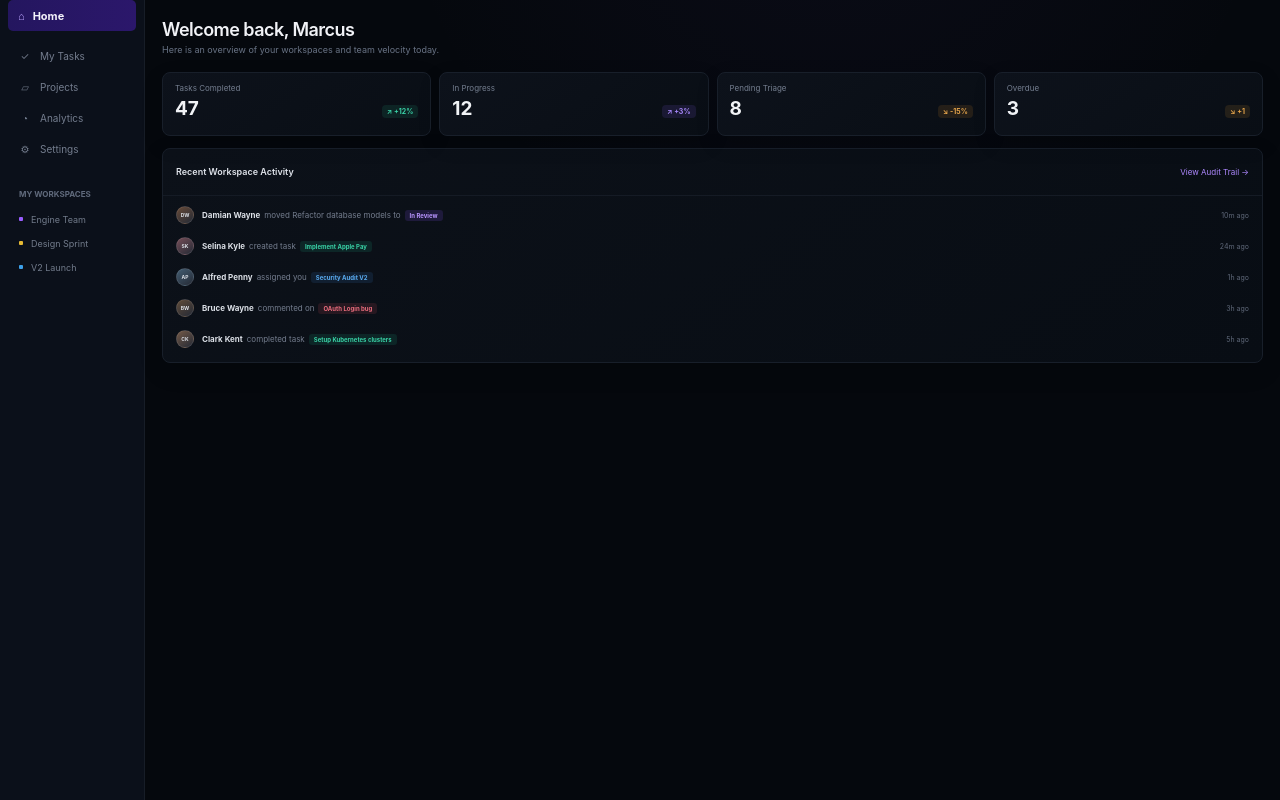
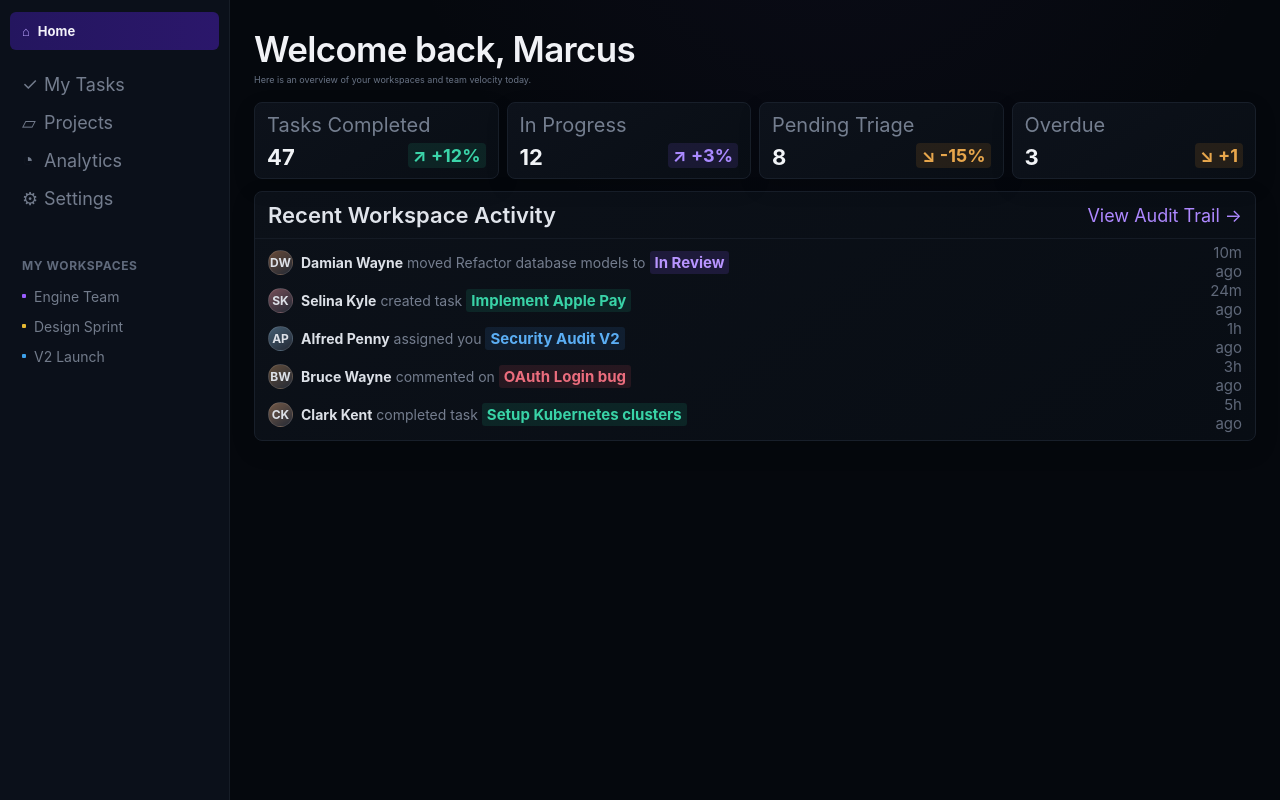
Before and after one commit to kauamarkkes/Chekou, a React (Vite) app in the folder frontend/: page / in a window 1280 px wide. Built offline with nearby package versions, Linux system fonts and the light colour scheme.

Commit message:
fontes maiores

```diff
--- a/frontend/src/global.css
+++ b/frontend/src/global.css
@@ -101,25 +101,25 @@ code, .counter {
 
 /* ===== 4. SIDEBAR ===== */
 .sidebar {
-  width: 145px;
-  min-width: 145px;
+  width: 230px;
+  min-width: 230px;
   min-height: 100vh;
-  padding: 0 9px;
+  padding: 12px 10px;
   background: var(--fundo-sidebar);
   border-right: 1px solid var(--border-color);
 }
 
 .brand {
-  height: 31px;
-  margin: 0 -1px 10px;
-  padding: 0 10px;
+  height: 38px;
+  margin-bottom: 16px;
+  padding: 0 12px;
   display: flex;
   align-items: center;
   gap: 8px;
-  border-radius: 5px;
+  border-radius: 6px;
   background: linear-gradient(90deg, #24165f, #2b176b);
   color: #f3f2fa;
-  font-size: 11px;
+  font-size: 13px;
   font-weight: 700;
 }
 
@@ -134,14 +134,14 @@ code, .counter {
 }
 
 .nav-item {
-  height: 29px;
-  padding: 0 10px;
+  height: 36px;
+  padding: 0 12px;
   display: flex;
   align-items: center;
-  gap: 9px;
-  border-radius: 5px;
+  gap: 10px;
+  border-radius: 6px;
   color: var(--texto-secundario);
-  font-size: 10px;
+  font-size: 18px;
 }
 
 .nav-item:hover {
@@ -160,24 +160,45 @@ code, .counter {
 }
 
 .section-title {
-  padding: 0 10px 8px;
+  padding: 16px 12px 8px;
   color: #606a7c;
-  font-size: 8px;
+  font-size: 12px;
   font-weight: 700;
+  letter-spacing: 0.05em;
+  text-transform: uppercase;
 }
 
 .workspace {
-  height: 24px;
-  padding: 0 10px;
+  height: 30px;
+  padding: 0 12px;
   display: flex;
   align-items: center;
   gap: 8px;
   color: #727b8b;
-  font-size: 9px;
+  font-size: 10px;
 }
 
-.workspace:hover {
-  color: #c0c6d0;
+.workspace {
+  height: 30px;
+  padding: 0 12px;
+  display: flex;
+  align-items: center;
+  gap: 8px;
+  color: #727b8b;
+  font-size: 14px;
+}
+
+.main {
+  flex: 1;
+  min-width: 0;
+  padding: 28px 24px 50px;
+}
+
+.header h1 {
+  margin-bottom: 4px;
+  font-size: 35px;
+  line-height: 1.2;
+  letter-spacing: -.02em;
 }
 
 .workspace-dot {
@@ -210,7 +231,7 @@ code, .counter {
 .stat-title {
   margin-bottom: 6px;
   color: #747e8f;
-  font-size: 8px;
+  font-size: 20px;
 }
 
 .stat-row {
@@ -221,14 +242,14 @@ code, .counter {
 
 .stat-row strong {
   color: #f1f3f6;
-  font-size: 19px;
+  font-size: 22px;
   line-height: 1;
 }
 
 .change {
   padding: 2px 5px;
   border-radius: 4px;
-  font-size: 7px;
+  font-size: 18px;
   font-weight: 700;
 }
 
@@ -267,7 +288,7 @@ code, .counter {
 
 .activity-header h2 {
   color: #e0e4eb;
-  font-size: 9px;
+  font-size: 22px;
 }
 
 .activity-header button {
@@ -275,7 +296,7 @@ code, .counter {
   border: 0;
   color: #ae88ff;
   background: transparent;
-  font-size: 8px;
+  font-size: 18px;
   cursor: pointer;
 }
 
@@ -291,15 +312,15 @@ code, .counter {
 }
 
 .avatar {
-  width: 18px;
-  height: 18px;
-  flex: 0 0 18px;
+  width: 25px;
+  height: 25px;
+  flex: 1px 1px 1px;
   display: grid;
   place-items: center;
   border: 1px solid rgba(255,255,255,.1);
   border-radius: 50%;
   color: #dce0e7;
-  font-size: 5px;
+  font-size: 12px;
   font-weight: 700;
 }
 
@@ -317,7 +338,7 @@ code, .counter {
   flex-wrap: wrap;
   gap: 4px;
   color: var(--texto-secundario);
-  font-size: 8px;
+  font-size:14px;
 }
 
 .activity-text b {
@@ -331,7 +352,7 @@ code, .counter {
 .tag {
   padding: 2px 5px;
   border-radius: 3px;
-  font-size: 6px;
+  font-size: 15px;
   font-weight: 700;
 }
 
@@ -345,7 +366,7 @@ code, .counter {
   flex: 0 0 34px;
   text-align: right;
   color: #5f6879;
-  font-size: 7px;
+  font-size: 15px;
 }
 
 /* ===== 7. MY TASKS ===== */
@@ -367,7 +388,7 @@ code, .counter {
   color: var(--texto-secundario);
   padding: 6px 14px;
   border-radius: 20px;
-  font-size: 13px;
+  font-size: 21px;
   cursor: pointer;
   transition: all 0.15s ease;
 }
@@ -384,7 +405,7 @@ code, .counter {
 }
 
 .tasks-counter {
-  font-size: 13px;
+  font-size: 24px;
   color: var(--texto-secundario);
 }
 
@@ -470,11 +491,11 @@ code, .counter {
 
 .project-name {
   font-weight: 600;
-  font-size: 15px;
+  font-size: 20px;
 }
 
 .project-meta {
-  font-size: 12px;
+  font-size: 25px;
   color: var(--texto-secundario);
   margin-bottom: 10px;
 }
@@ -522,7 +543,7 @@ code, .counter {
 }
 
 .bar-label {
-  font-size: 12px;
+  font-size: 24px;
   color: var(--texto-secundario);
 }
 
@@ -538,7 +559,7 @@ code, .counter {
 
 .settings-field label {
   display: block;
-  font-size: 13px;
+  font-size: 18px;
   color: var(--texto-secundario);
   margin-bottom: 6px;
 }
@@ -565,7 +586,7 @@ code, .counter {
   border: none;
   padding: 10px 20px;
   border-radius: 8px;
-  font-size: 14px;
+  font-size: 16px;
   cursor: pointer;
   transition: background 0.15s ease;
 }
--- a/frontend/src/pages/Login/login.css
+++ /dev/null
@@ -1,69 +0,0 @@
-.login-container {
-  display: flex;
-  justify-content: center;
-  align-items: center;
-  min-height: 100vh;
-  background-color: #121214;
-  color: #e1e1e6;
-}
-
-.login-card {
-  background-color: #202024;
-  padding: 2.5rem;
-  border-radius: 8px;
-  width: 100%;
-  max-width: 400px;
-  box-shadow: 0 4px 16px rgba(0, 0, 0, 0.4);
-}
-
-.login-card h2 {
-  margin-bottom: 1.5rem;
-  text-align: center;
-  color: #ffffff;
-}
-
-
-.input-group {
-  display: flex;
-  flex-direction: column;
-  margin-bottom: 1.2rem;
-}
-
-.input-group label {
-  margin-bottom: 0.5rem;
-  font-size: 0.9rem;
-  color: #a8a8b3;
-}
-
-.input-group input {
-  padding: 0.8rem;
-  border-radius: 4px;
-  border: 1px solid #323238;
-  background-color: #121214;
-  color: #ffffff;
-  font-size: 1rem;
-  outline: none;
-}
-
-
-.input-group input:focus {
-  border-color: #8257e5;
-}
-
-button {
-  width: 100%;
-  padding: 0.8rem;
-  background-color: #8257e5;
-  color: #ffffff;
-  border: none;
-  border-radius: 4px;
-  font-size: 1rem;
-  font-weight: bold;
-  cursor: pointer;
-  transition: background-color 0.2s;
-  margin-top: 1rem;
-}
-
-button:hover {
-  background-color: #9466ff;
-}
```
